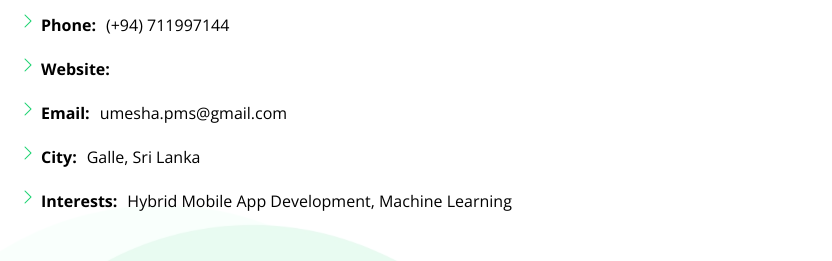
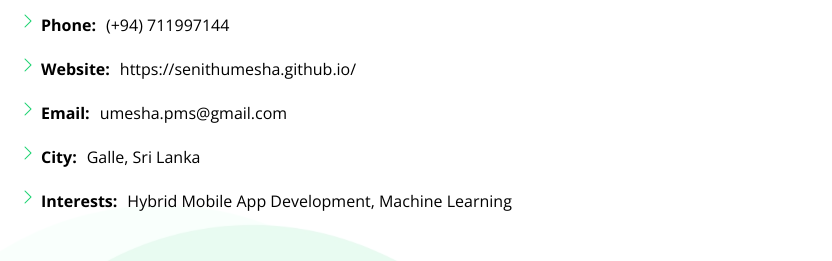
Before and after one commit to SenithUmesha/senithumesha.github.io, a plain HTML site: page index.html in a window 1280 px wide. Both pictures are taken after a click on the link "About". Shown: the part 303-564 px from the top of the page, 448-1280 px from the left. Drawn offline with nearby package versions, Linux system fonts and the light colour scheme.

Commit message:
Update personal website url

```diff
--- a/index.html
+++ b/index.html
@@ -81,7 +81,7 @@
             <div class="col-lg-6">
               <ul>
                 <li><i class="bi bi-chevron-right"></i> <strong>Phone:</strong> <span>(+94) 711997144</span></li>
-                <li><i class="bi bi-chevron-right"></i> <strong>Website:</strong> <span></span></li>
+                <li><i class="bi bi-chevron-right"></i> <strong>Website:</strong> <span>https://senithumesha.github.io/</span></li>
                 <li><i class="bi bi-chevron-right"></i> <strong>Email:</strong> <span>umesha.pms@gmail.com</span></li>
                 <li><i class="bi bi-chevron-right"></i> <strong>City:</strong> <span>Galle, Sri Lanka</span></li>
                 <li><i class="bi bi-chevron-right"></i> <strong>Interests:</strong> <span>Hybrid Mobile App Development, Machine Learning</span></li>
```
